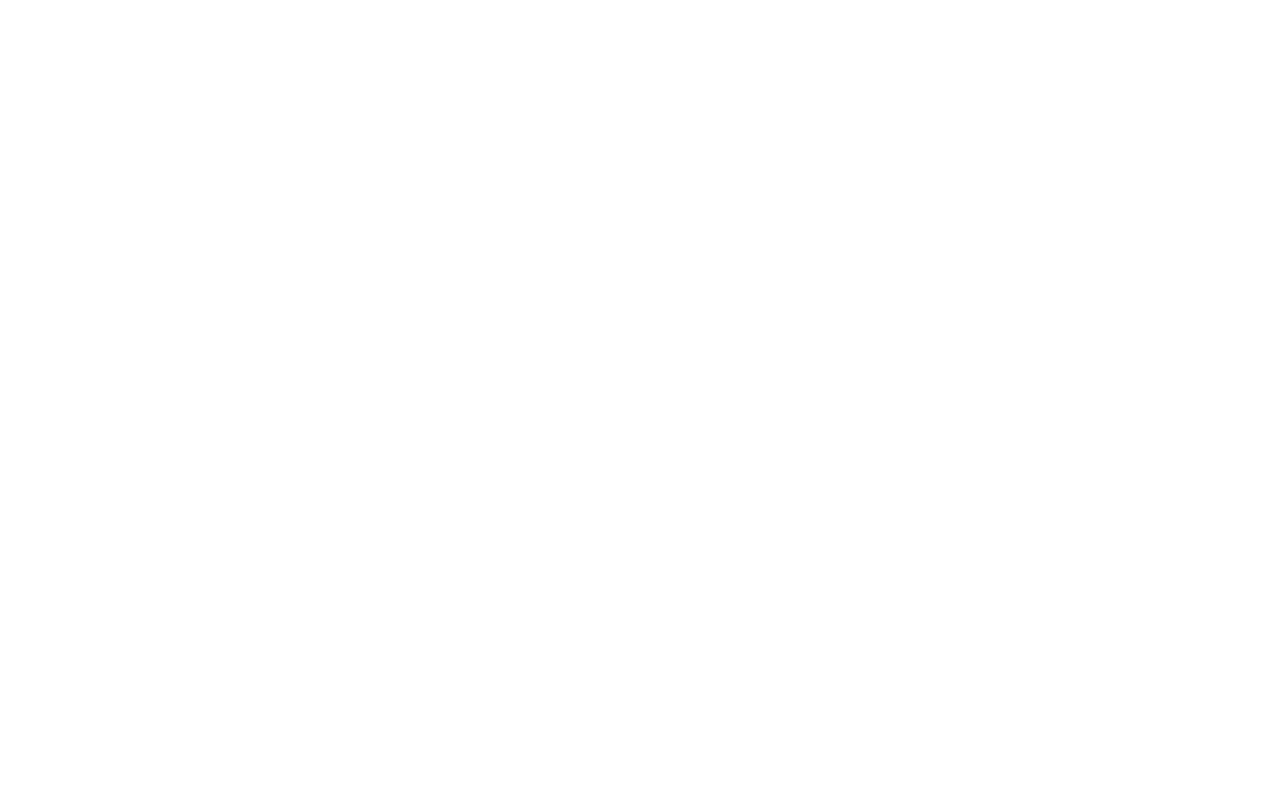
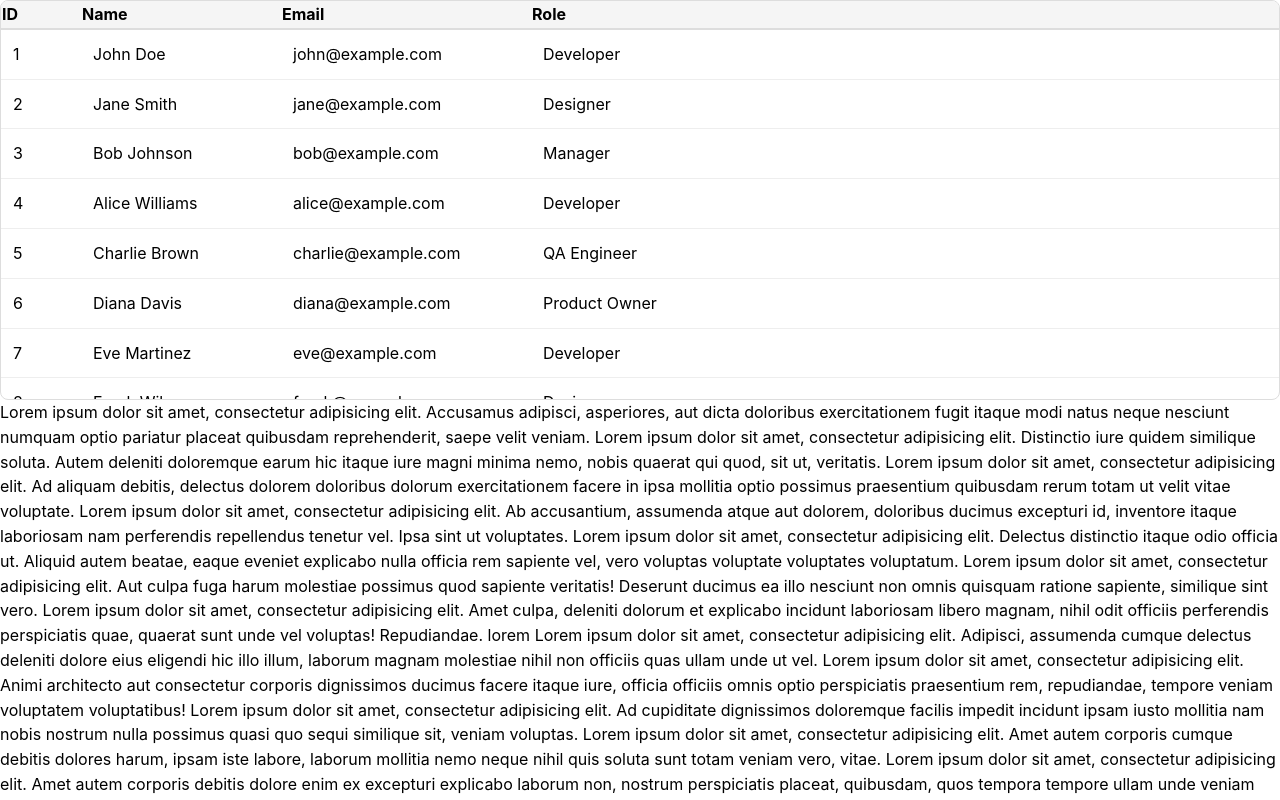
Before and after one commit to andriyor/react-playground, a React app: page /table in a window 1280 px wide. Before the commit this address had no page. Shown: the top 800 px of the page. Built offline with nearby package versions, Linux system fonts and the light colour scheme; the HTML template or start-up script is replaced by a standard one.

Commit message:
add table component

```diff
--- a/src/App.tsx
+++ b/src/App.tsx
@@ -26,14 +26,15 @@
 import "@mantine/core/styles/Button.css";
 
 import "@mantine/core/styles.css";
+import { StickyTable } from "./Table.tsx";
 
 const Home = () => {
   return (
     <>
       {routes.map((route) => (
-        <Link key={route.path} to={route.path}>
-          {route.path}
-        </Link>
+        <div key={route.path}>
+          <Link to={route.path}>{route.path}</Link>
+        </div>
       ))}
     </>
   );
@@ -42,6 +43,10 @@
 const routes = [
   { path: "/modal", component: <ModalPage /> },
   { path: "/", component: <Home /> },
+  {
+    path: "/table",
+    component: <StickyTable />,
+  },
 ];
 
 function App() {
--- /dev/null
+++ b/src/Table.tsx
@@ -0,0 +1,196 @@
+import { CSSProperties } from "react";
+
+interface Column {
+  key: string;
+  label: string;
+  width?: string;
+}
+
+interface TableProps {
+  columns: Column[];
+  data: Record<string, any>[];
+  height?: string;
+}
+
+const Table = ({ columns, data, height = "400px" }: TableProps) => {
+  const tableContainerStyle: CSSProperties = {
+    height,
+    overflow: "auto",
+    border: "1px solid #ddd",
+    borderRadius: "8px",
+  };
+
+  const tableStyle: CSSProperties = {
+    width: "100%",
+    borderCollapse: "collapse",
+  };
+
+  const headerStyle: CSSProperties = {
+    position: "sticky",
+    top: 0,
+    backgroundColor: "#f5f5f5",
+    zIndex: 1,
+    fontWeight: "bold",
+    textAlign: "left",
+    padding: "12px",
+    borderBottom: "2px solid #ddd",
+  };
+
+  const cellStyle: CSSProperties = {
+    padding: "12px",
+    borderBottom: "1px solid #eee",
+  };
+
+  const rowStyle: CSSProperties = {
+    transition: "background-color 0.2s",
+  };
+
+  return (
+    <div style={tableContainerStyle}>
+      <table style={tableStyle}>
+        <thead style={{ ...headerStyle }}>
+          <tr>
+            {columns.map((column) => (
+              <th
+                key={column.key}
+                style={{
+                  // ...headerStyle,
+                  width: column.width,
+                }}
+              >
+                {column.label}
+              </th>
+            ))}
+          </tr>
+        </thead>
+        <tbody>
+          {data.map((row, index) => (
+            <tr
+              key={index}
+              style={rowStyle}
+              onMouseEnter={(e) => {
+                e.currentTarget.style.backgroundColor = "#f9f9f9";
+              }}
+              onMouseLeave={(e) => {
+                e.currentTarget.style.backgroundColor = "transparent";
+              }}
+            >
+              {columns.map((column) => (
+                <td key={column.key} style={cellStyle}>
+                  {row[column.key]}
+                </td>
+              ))}
+            </tr>
+          ))}
+        </tbody>
+      </table>
+    </div>
+  );
+};
+
+const sampleData = [
+  { id: 1, name: "John Doe", email: "john@example.com", role: "Developer" },
+  { id: 2, name: "Jane Smith", email: "jane@example.com", role: "Designer" },
+  { id: 3, name: "Bob Johnson", email: "bob@example.com", role: "Manager" },
+  {
+    id: 4,
+    name: "Alice Williams",
+    email: "alice@example.com",
+    role: "Developer",
+  },
+  {
+    id: 5,
+    name: "Charlie Brown",
+    email: "charlie@example.com",
+    role: "QA Engineer",
+  },
+  {
+    id: 6,
+    name: "Diana Davis",
+    email: "diana@example.com",
+    role: "Product Owner",
+  },
+  { id: 7, name: "Eve Martinez", email: "eve@example.com", role: "Developer" },
+  { id: 8, name: "Frank Wilson", email: "frank@example.com", role: "Designer" },
+  { id: 9, name: "Grace Lee", email: "grace@example.com", role: "Developer" },
+  { id: 10, name: "Henry Taylor", email: "henry@example.com", role: "DevOps" },
+  { id: 11, name: "Ivy Anderson", email: "ivy@example.com", role: "Developer" },
+  { id: 12, name: "Jack Thomas", email: "jack@example.com", role: "Manager" },
+  { id: 13, name: "Karen Moore", email: "karen@example.com", role: "Designer" },
+  { id: 14, name: "Leo Jackson", email: "leo@example.com", role: "Developer" },
+  { id: 15, name: "Mia White", email: "mia@example.com", role: "QA Engineer" },
+];
+
+const sampleColumns = [
+  { key: "id", label: "ID", width: "80px" },
+  { key: "name", label: "Name", width: "200px" },
+  { key: "email", label: "Email", width: "250px" },
+  { key: "role", label: "Role" },
+];
+
+export default Table;
+export { sampleData, sampleColumns };
+export type { Column, TableProps };
+
+export const StickyTable = () => {
+  return (
+    <div>
+      <Table columns={sampleColumns} data={sampleData} />
+      Lorem ipsum dolor sit amet, consectetur adipisicing elit. Accusamus
+      adipisci, asperiores, aut dicta doloribus exercitationem fugit itaque modi
+      natus neque nesciunt numquam optio pariatur placeat quibusdam
+      reprehenderit, saepe velit veniam. Lorem ipsum dolor sit amet, consectetur
+      adipisicing elit. Distinctio iure quidem similique soluta. Autem deleniti
+      doloremque earum hic itaque iure magni minima nemo, nobis quaerat qui
+      quod, sit ut, veritatis. Lorem ipsum dolor sit amet, consectetur
+      adipisicing elit. Ad aliquam debitis, delectus dolorem doloribus dolorum
+      exercitationem facere in ipsa mollitia optio possimus praesentium
+      quibusdam rerum totam ut velit vitae voluptate. Lorem ipsum dolor sit
+      amet, consectetur adipisicing elit. Ab accusantium, assumenda atque aut
+      dolorem, doloribus ducimus excepturi id, inventore itaque laboriosam nam
+      perferendis repellendus tenetur vel. Ipsa sint ut voluptates. Lorem ipsum
+      dolor sit amet, consectetur adipisicing elit. Delectus distinctio itaque
+      odio officia ut. Aliquid autem beatae, eaque eveniet explicabo nulla
+      officia rem sapiente vel, vero voluptas voluptate voluptates voluptatum.
+      Lorem ipsum dolor sit amet, consectetur adipisicing elit. Aut culpa fuga
+      harum molestiae possimus quod sapiente veritatis! Deserunt ducimus ea illo
+      nesciunt non omnis quisquam ratione sapiente, similique sint vero. Lorem
+      ipsum dolor sit amet, consectetur adipisicing elit. Amet culpa, deleniti
+      dolorum et explicabo incidunt laboriosam libero magnam, nihil odit
+      officiis perferendis perspiciatis quae, quaerat sunt unde vel voluptas!
+      Repudiandae. lorem Lorem ipsum dolor sit amet, consectetur adipisicing
+      elit. Adipisci, assumenda cumque delectus deleniti dolore eius eligendi
+      hic illo illum, laborum magnam molestiae nihil non officiis quas ullam
+      unde ut vel. Lorem ipsum dolor sit amet, consectetur adipisicing elit.
+      Animi architecto aut consectetur corporis dignissimos ducimus facere
+      itaque iure, officia officiis omnis optio perspiciatis praesentium rem,
+      repudiandae, tempore veniam voluptatem voluptatibus! Lorem ipsum dolor sit
+      amet, consectetur adipisicing elit. Ad cupiditate dignissimos doloremque
+      facilis impedit incidunt ipsam iusto mollitia nam nobis nostrum nulla
+      possimus quasi quo sequi similique sit, veniam voluptas. Lorem ipsum dolor
+      sit amet, consectetur adipisicing elit. Amet autem corporis cumque debitis
+      dolores harum, ipsam iste labore, laborum mollitia nemo neque nihil quis
+      soluta sunt totam veniam vero, vitae. Lorem ipsum dolor sit amet,
+      consectetur adipisicing elit. Amet autem corporis debitis dolore enim ex
+      excepturi explicabo laborum non, nostrum perspiciatis placeat, quibusdam,
+      quos tempora tempore ullam unde veniam voluptatem? Lorem ipsum dolor sit
+      amet, consectetur adipisicing elit. Architecto commodi cum debitis
+      deserunt dicta dignissimos excepturi explicabo fugit harum id, molestias
+      nam nulla numquam perferendis porro recusandae reiciendis, sapiente totam.
+      Lorem ipsum dolor sit amet, consectetur adipisicing elit. A ad architecto,
+      cum deserunt dolor exercitationem, magnam odio pariatur qui quisquam
+      repellat reprehenderit voluptatibus, voluptatum. Asperiores doloremque
+      fugit modi nulla qui? Lorem ipsum dolor sit amet, consectetur adipisicing
+      elit. Fugiat ipsam nemo reiciendis similique voluptatibus. Aperiam dicta,
+      doloribus esse eveniet excepturi id ipsa necessitatibus nisi officia optio
+      pariatur praesentium provident tempora? Lorem ipsum dolor sit amet,
+      consectetur adipisicing elit. Accusamus amet aspernatur beatae dolor
+      dolorum eaque, est excepturi explicabo ipsa laboriosam mollitia nulla
+      perferendis, provident quibusdam quo, quos recusandae saepe velit! Lorem
+      ipsum dolor sit amet, consectetur adipisicing elit. Adipisci aliquid
+      aperiam corporis dolor doloremque dolores eligendi error esse
+      exercitationem hic necessitatibus nesciunt, non odio porro provident
+      quisquam recusandae saepe voluptates.
+    </div>
+  );
+};
```
